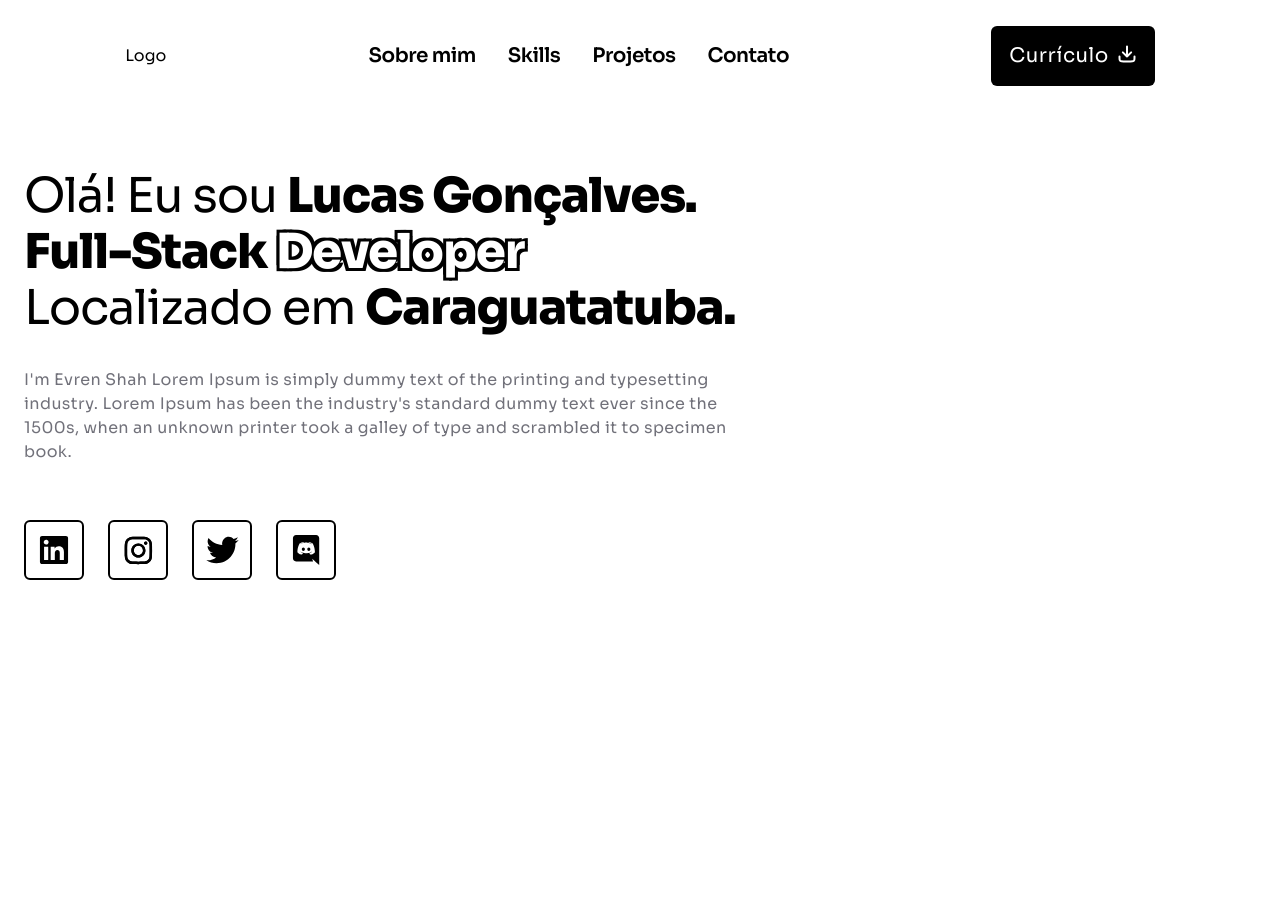
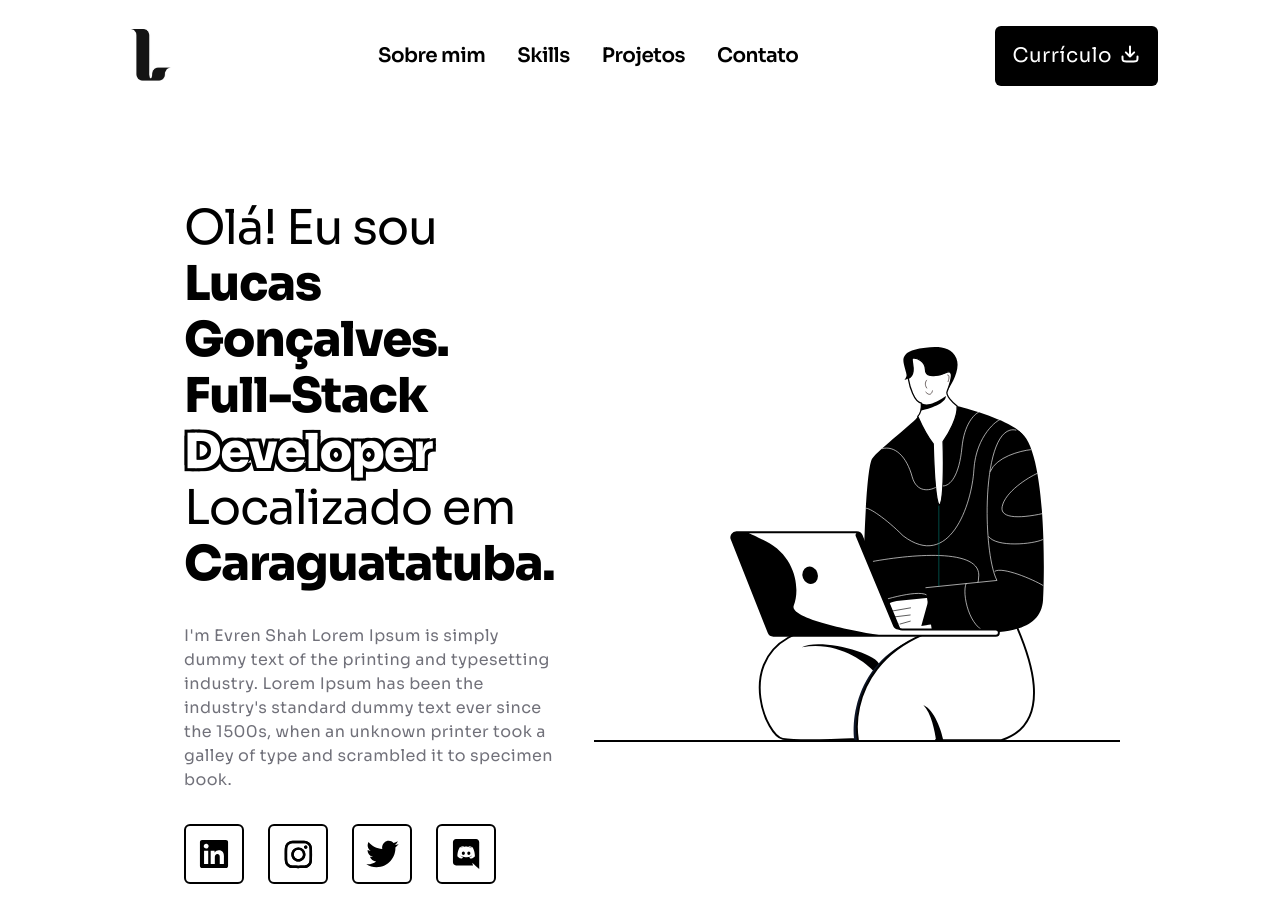
Before and after one commit to lucca16bit/angular-portfolio, an Angular app: page /home in a window 1280 px wide. Shown: the top 922 px of the page. Before the commit the page ends 800 px from the top, so only its background shows below. Built offline with nearby package versions, Linux system fonts and the light colour scheme.

Commit message:
fix: reponsividade da sessão hero

```diff
--- a/src/app/components/hero-section/hero-section.html
+++ b/src/app/components/hero-section/hero-section.html
@@ -1,9 +1,9 @@
-<div class="flex w-full max-w-[1280px] mx-auto my-6 justify-center">
-    <div class="flex flex-col md:flex-row w-full h-auto">
+<div class="flex lg:w-4/5 mx-auto my-6 md:my-12 lg:my-16 px-4 sm:px-6 lg:px-8">
+    <div class="flex flex-col md:flex-row w-full">
         <div class="flex w-full px-6 md:hidden">
             <img src="assets/svg/main-illustration.svg" alt="Hero Illustration">
         </div>
-        <div class="flex flex-col md:w-3/5 h-auto px-6 my-8 justify-center">
+        <div class="flex flex-col md:w-3/5 px-6 my-6 h-auto justify-center">
             <div>
                 <span class="text-3xl leading-7 md:text-5xl md:leading-14 tracking-tight">{{ greeting }}</span>
                 <span class="text-3xl leading-7 md:text-5xl md:leading-14 tracking-tight font-extrabold">{{ userName }}</span>
@@ -19,18 +19,8 @@
             <div class="mt-8">
                 <p class="text-neutral-500 text-base leading-6 tracking-wide">{{ description }}</p>
             </div>
-        </div>
-        <!-- <div class="hidden md:flex absolute right-0 top-0 h-full w-1/2  items-center justify-end px-6">
-            <img
-                class="max-h-[500px]"
-                src="assets/svg/main-illustration.svg"
-                alt="Hero Illustration"
-            >
-        </div> -->
-    </div>
-</div>
-<div class="flex w-full gap-2">
-    <div class="flex gap-6 mx-auto px-6 w-full max-w-[1280px]">
+            <div class="flex w-full mt-8">
+                <div class="flex gap-6 mx-auto w-full max-w-[1280px]">
                     <a href="https://www.linkedin.com/in/lucas-t-goncalves/" target="_blank">
                         <button
                             class="group w-15 h-15 bg-white rounded-md border-2 border-black active:border-transparent hover:bg-black active:bg-black cursor-pointer"
@@ -76,3 +66,13 @@
                     </a>
                 </div>
             </div>
+        </div>
+        <div class="hidden md:flex items-center ml-4">
+            <img
+                class="max-h-[600px]"
+                src="assets/svg/main-illustration.svg"
+                alt="Hero Illustration"
+            >
+        </div>
+    </div>
+</div>
--- a/src/app/components/navbar/navbar.html
+++ b/src/app/components/navbar/navbar.html
@@ -1,5 +1,7 @@
 <header class="flex items-center justify-between md:justify-around w-full h-28 px-6 bg-white">
-    <div class="">Logo</div>
+    <a href="/home">
+        <img class="w-15" src="/assets/img/logo.jpg" alt="">
+    </a>
     <nav
         class="nav flex bg-white"
         [ngClass]="{'active': menuOpen}"
```
Also changed, not shown: src/assets/img/logo.jpg (added). Lines whose indentation alone changed are shown as unchanged.
